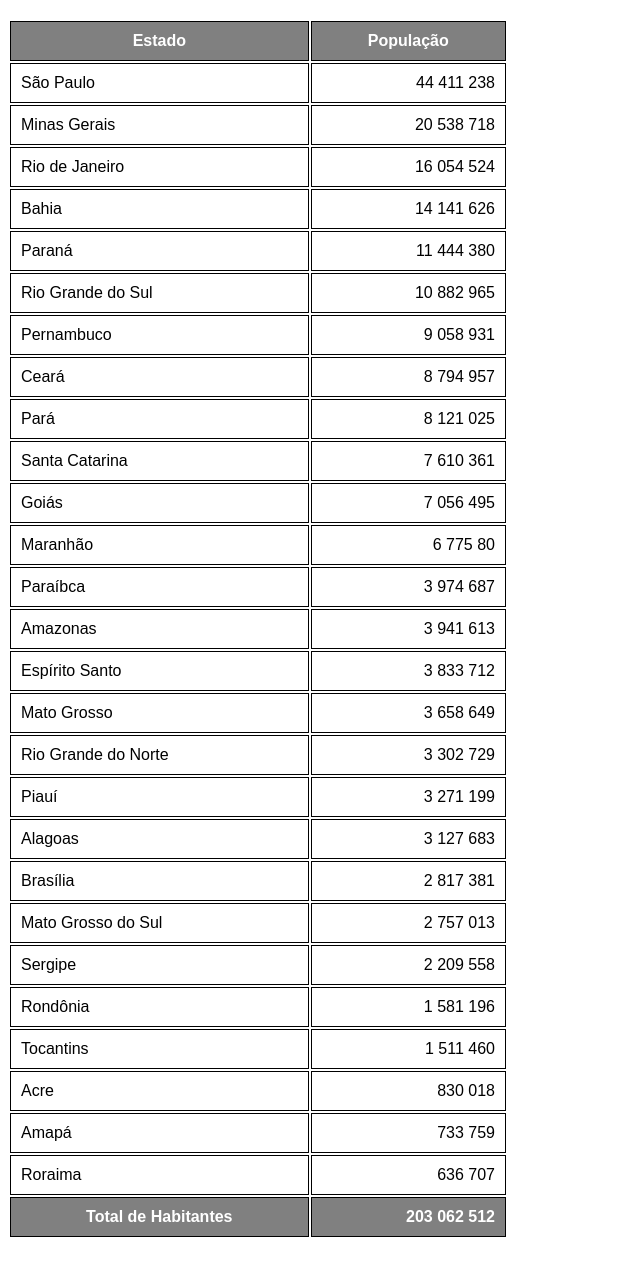
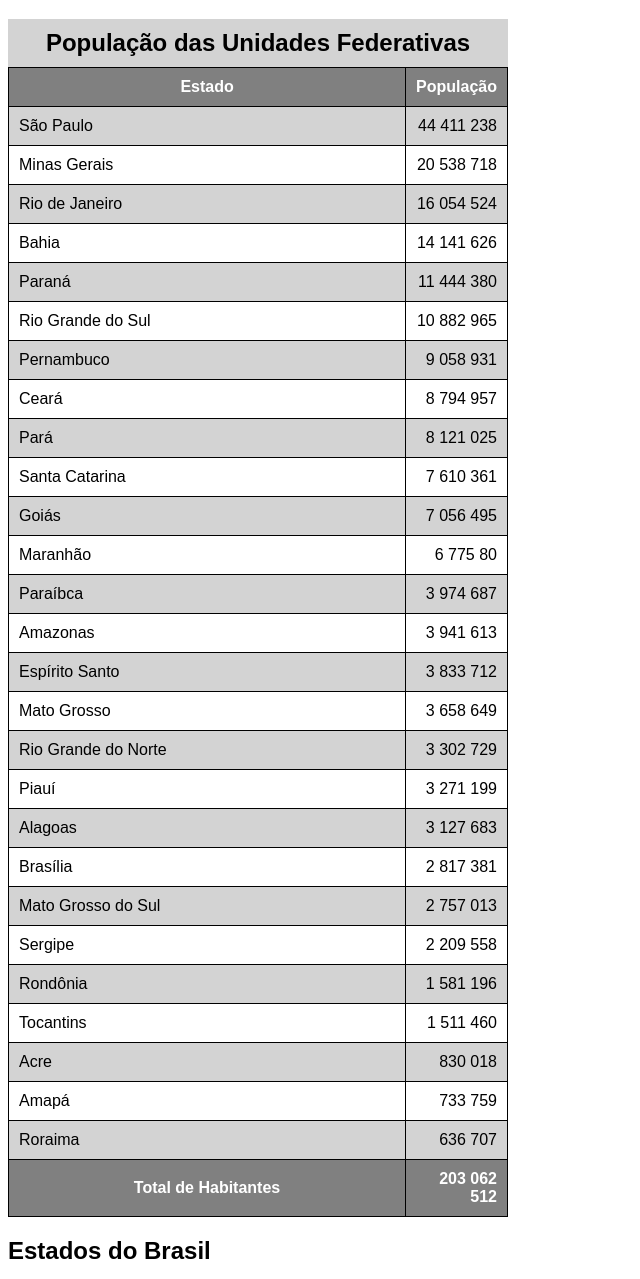
Before and after one commit to alexzjss/html-css, a plain HTML site: page exercicios/ex023/tabela002.html in a window 1280 px wide. Shown: the part 61-1340 px from the top of the page, without its empty margins (0-640 px from the left). Before the commit the page ends 1308 px from the top, so only its background shows below. Drawn offline with Linux system fonts and the light colour scheme.

Commit message:
caption, zebrado, thead fixo

```diff
--- a/exercicios/ex023/tabela002.html
+++ b/exercicios/ex023/tabela002.html
@@ -10,18 +10,33 @@
         }
         table {
             width: 500px;
+            border-collapse: collapse;
+            position: relative;
         }
         td, th {
             border: 1px solid black;
             padding: 10px;
         }
+        caption {
+            background-color: lightgray;
+            font-size: 1.5em;
+            font-weight: bold;
+            padding: 10px 10px 10px 10px;
+        }
         thead, tfoot {
             background-color: gray;
             color: white;
-
         }
-        thead {
-
+        tbody > tr:nth-child(odd) {
+            background-color: lightgray;
+        }
+        tbody > tr:nth-child(even) {
+            background-color: white;
+        }
+        thead > tr > th {
+            position: sticky;
+            top: -1px;
+            background-color: gray;
         }
         td.num {
             text-align: right;
@@ -33,6 +48,7 @@
     <!--
         ANATOMIA PARA TABELAS GRANDES
         TABELA
+            CAPTION
             THEAD
                 TR,TD,TH
             TBODY
@@ -41,12 +57,19 @@
                 TR,TD,TH
     -->
     <table>
+            <caption>População das Unidades Federativas</caption>
             <thead>
                 <tr>
-                    <th>Estado</th>
-                    <th>População</th>
+                    <th scope="col">Estado</th>
+                    <th scope="col" style="width: 50px;">População</th>
                 </tr>
             </thead>
+            <tfoot>
+                <tr>
+                    <th scope="row">Total de Habitantes</th>
+                    <td class="num"><strong>203 062 512</strong></td>
+                </tr>
+            </tfoot>
             <tbody>
                 <tr>
                     <td>São Paulo</td>
@@ -157,12 +180,18 @@
                     <td class="num">636 707</td>
                 </tr>
             </tbody>
-            <tfoot>
-                <tr>
-                    <th>Total de Habitantes</th>
-                    <td class="num"><strong>203 062 512</strong></td>
-                </tr>
-            </tfoot>
     </table>
+
+    <h2>Estados do Brasil</h2>
+
+    <p>Lorem ipsum dolor sit amet consectetur, adipisicing elit. Libero nulla, excepturi aperiam voluptatum beatae sapiente praesentium eum maxime, blanditiis iste atque earum nobis illo cum dolor sequi, quis voluptatem quam. Lorem ipsum dolor, sit amet consectetur adipisicing elit. Aliquid tempore, eaque architecto ab maxime laborum molestiae repellendus saepe iure corrupti eius dignissimos minus, maiores quia voluptatibus deleniti. Inventore, necessitatibus laboriosam. Lorem ipsum dolor, sit amet consectetur adipisicing elit. Dolore libero tempore facere consequuntur ratione. A tempora fugiat nobis, ipsum commodi error provident corrupti quae at ea ab quo obcaecati omnis. Lorem ipsum dolor sit amet consectetur adipisicing elit. Sit laboriosam odio magnam nulla inventore, porro consequuntur dolorum architecto cupiditate possimus voluptatem saepe error asperiores labore non deserunt, dignissimos harum recusandae.</p>
+
+    <p>Lorem ipsum dolor sit amet consectetur, adipisicing elit. Libero nulla, excepturi aperiam voluptatum beatae sapiente praesentium eum maxime, blanditiis iste atque earum nobis illo cum dolor sequi, quis voluptatem quam. Lorem ipsum dolor, sit amet consectetur adipisicing elit. Aliquid tempore, eaque architecto ab maxime laborum molestiae repellendus saepe iure corrupti eius dignissimos minus, maiores quia voluptatibus deleniti. Inventore, necessitatibus laboriosam. Lorem ipsum dolor, sit amet consectetur adipisicing elit. Dolore libero tempore facere consequuntur ratione. A tempora fugiat nobis, ipsum commodi error provident corrupti quae at ea ab quo obcaecati omnis. Lorem ipsum dolor sit amet consectetur adipisicing elit. Sit laboriosam odio magnam nulla inventore, porro consequuntur dolorum architecto cupiditate possimus voluptatem saepe error asperiores labore non deserunt, dignissimos harum recusandae.</p>
+
+    <p>Lorem ipsum dolor sit amet consectetur, adipisicing elit. Libero nulla, excepturi aperiam voluptatum beatae sapiente praesentium eum maxime, blanditiis iste atque earum nobis illo cum dolor sequi, quis voluptatem quam. Lorem ipsum dolor, sit amet consectetur adipisicing elit. Aliquid tempore, eaque architecto ab maxime laborum molestiae repellendus saepe iure corrupti eius dignissimos minus, maiores quia voluptatibus deleniti. Inventore, necessitatibus laboriosam. Lorem ipsum dolor, sit amet consectetur adipisicing elit. Dolore libero tempore facere consequuntur ratione. A tempora fugiat nobis, ipsum commodi error provident corrupti quae at ea ab quo obcaecati omnis. Lorem ipsum dolor sit amet consectetur adipisicing elit. Sit laboriosam odio magnam nulla inventore, porro consequuntur dolorum architecto cupiditate possimus voluptatem saepe error asperiores labore non deserunt, dignissimos harum recusandae.</p>
+
+    <p>Lorem ipsum dolor sit amet consectetur, adipisicing elit. Libero nulla, excepturi aperiam voluptatum beatae sapiente praesentium eum maxime, blanditiis iste atque earum nobis illo cum dolor sequi, quis voluptatem quam. Lorem ipsum dolor, sit amet consectetur adipisicing elit. Aliquid tempore, eaque architecto ab maxime laborum molestiae repellendus saepe iure corrupti eius dignissimos minus, maiores quia voluptatibus deleniti. Inventore, necessitatibus laboriosam. Lorem ipsum dolor, sit amet consectetur adipisicing elit. Dolore libero tempore facere consequuntur ratione. A tempora fugiat nobis, ipsum commodi error provident corrupti quae at ea ab quo obcaecati omnis. Lorem ipsum dolor sit amet consectetur adipisicing elit. Sit laboriosam odio magnam nulla inventore, porro consequuntur dolorum architecto cupiditate possimus voluptatem saepe error asperiores labore non deserunt, dignissimos harum recusandae.</p>
+
+    <p>Lorem ipsum dolor sit amet consectetur, adipisicing elit. Libero nulla, excepturi aperiam voluptatum beatae sapiente praesentium eum maxime, blanditiis iste atque earum nobis illo cum dolor sequi, quis voluptatem quam. Lorem ipsum dolor, sit amet consectetur adipisicing elit. Aliquid tempore, eaque architecto ab maxime laborum molestiae repellendus saepe iure corrupti eius dignissimos minus, maiores quia voluptatibus deleniti. Inventore, necessitatibus laboriosam. Lorem ipsum dolor, sit amet consectetur adipisicing elit. Dolore libero tempore facere consequuntur ratione. A tempora fugiat nobis, ipsum commodi error provident corrupti quae at ea ab quo obcaecati omnis. Lorem ipsum dolor sit amet consectetur adipisicing elit. Sit laboriosam odio magnam nulla inventore, porro consequuntur dolorum architecto cupiditate possimus voluptatem saepe error asperiores labore non deserunt, dignissimos harum recusandae.</p>
 </body>
 </html>
```
